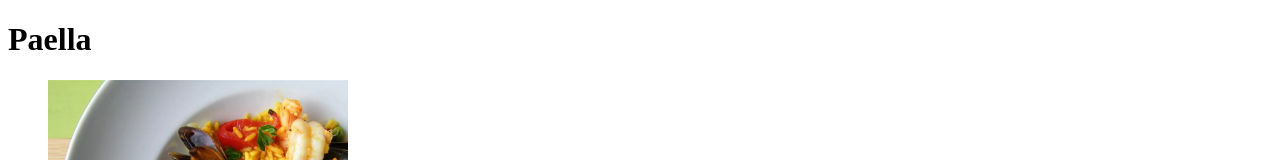
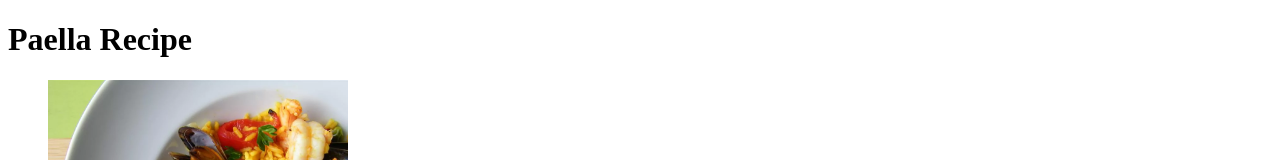
Before and after one commit to elhadifiwadia/odin-recipes, a plain HTML site: page recipes/paella.html in a window 1280 px wide. Shown: the top 160 px of the page. Drawn offline with Linux system fonts and the light colour scheme.

Commit message:
paella modified

```diff
--- a/recipes/paella.html
+++ b/recipes/paella.html
@@ -6,7 +6,7 @@
         <title>Odin-Recipes</title>
     </head>
     <body>
-        <h1>Paella</h1>
+        <h1>Paella Recipe</h1>
         <a href="../index.html">Index</a>
         <img src="../Images-recipes/paella-image.jpg"alt="paella"title="this is a paella"width="300">
         <p>Paella is a renowned Spanish rice dish, primarily associated with the Valencia
```
